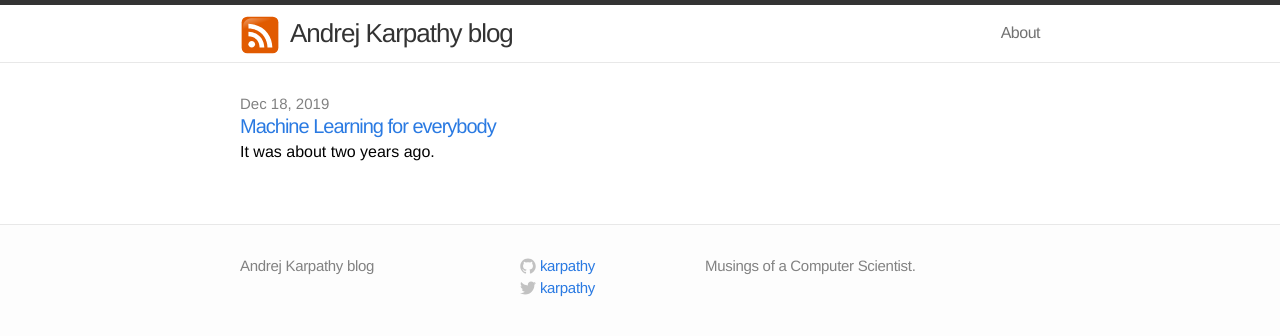
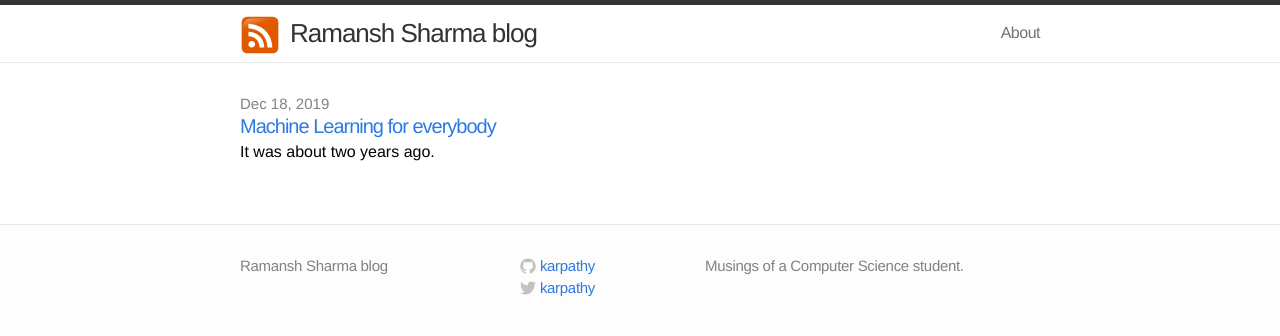
Before and after one commit to karpathy/karpathy.github.io, a Jekyll site: the page built from index.html, in a window 1280 px wide. Shown: the top 336 px of the page. Built offline with Jekyll 4.4.1, drawn with Linux system fonts in a browser that asks for light colours.

Commit message:
necessities

```diff
--- a/_config.yml
+++ b/_config.yml
@@ -1,9 +1,9 @@
 # Site settings
-title: Andrej Karpathy blog
+title: Ramansh Sharma blog
 email:
-description: "Musings of a Computer Scientist."
+description: "Musings of a Computer Science student."
 baseurl: ""
-url: "http://karpathy.github.io"
+url: "http://ramanshsharma2806.github.io/blog"
 twitter_username: karpathy
 github_username:  karpathy
 
```
